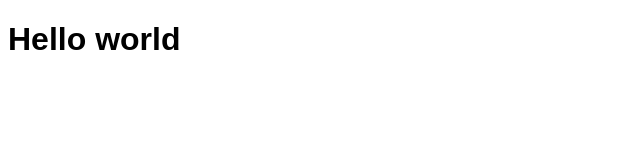
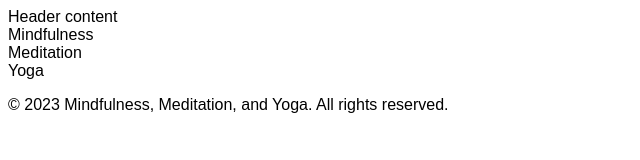
Before and after one commit to ShaneJames89/Project-1-My-Meditation-Website, a plain HTML site: page index.html in a window 1280 px wide. Shown: the whole page, without its empty margins (0-640 px from the left). Drawn offline with Linux system fonts and the light colour scheme.

Commit message:
Add core structure for home page

```diff
--- a/index.html
+++ b/index.html
@@ -11,6 +11,18 @@
     <title>Mindfulness,Meditation and Yoga</title>
 </head>
 <body>
-  <h1>Hello world</h1>
+  <header>Header content</header>
+  <section>
+    Mindfulness
+  </section>
+  <section>
+    Meditation
+  </section>
+  <section>
+    Yoga
+  </section>
+  <footer>
+    <p>&copy; 2023 Mindfulness, Meditation, and Yoga. All rights reserved.</p>
+  </footer>
 </body>
 </html>
```
